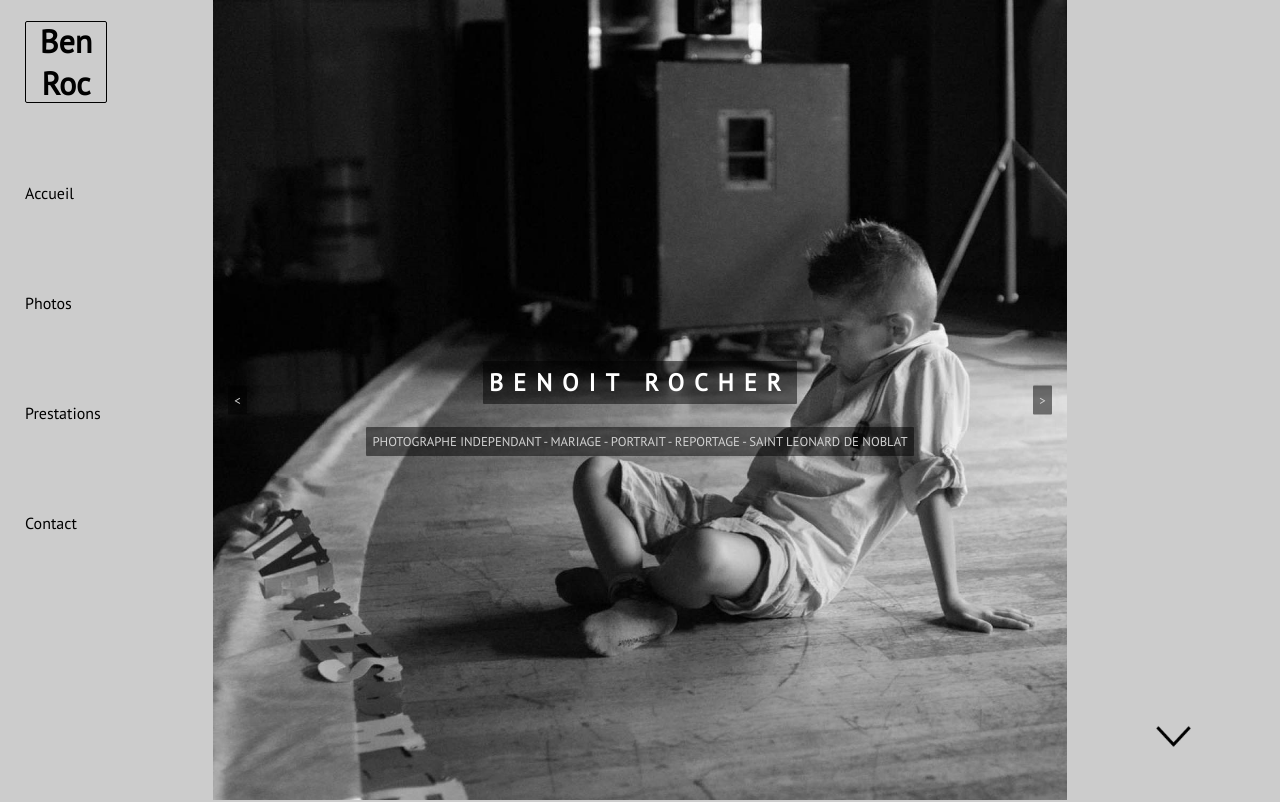
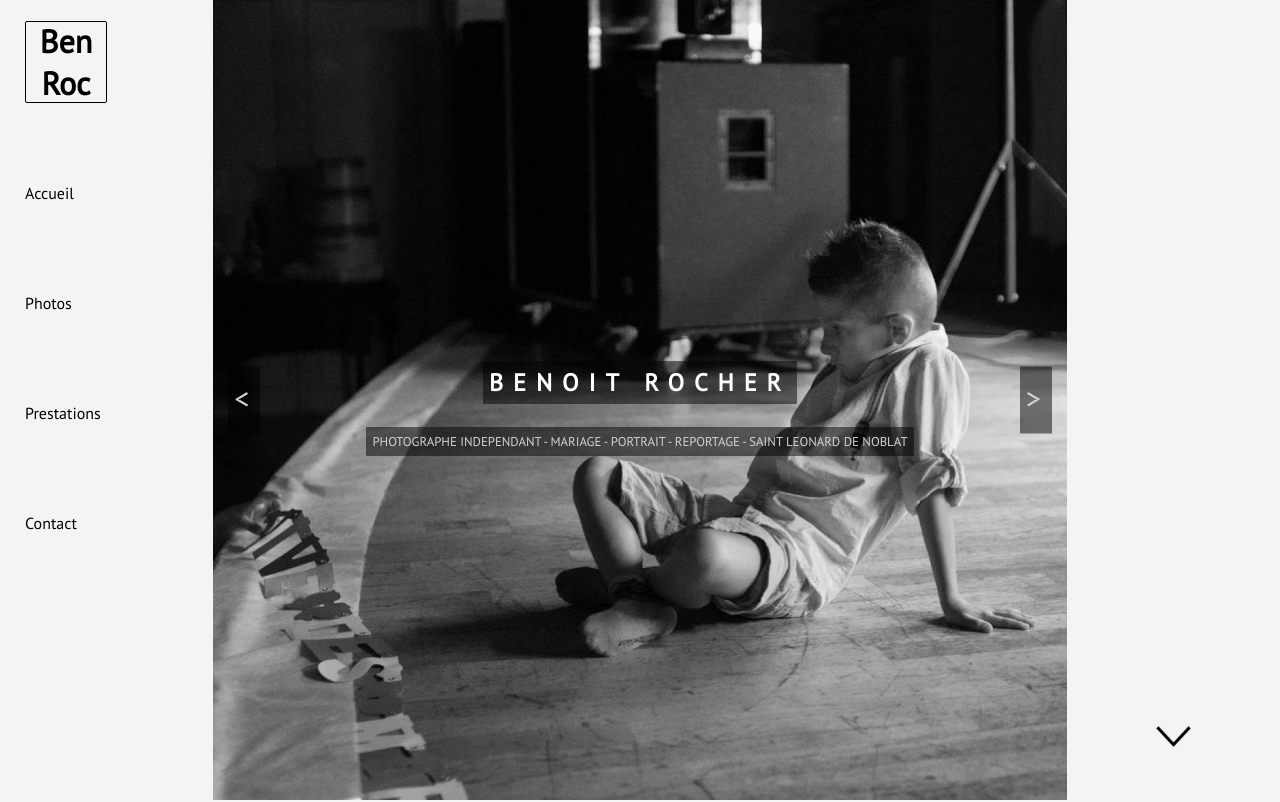
Before and after one commit to lescadev/benroc, a plain HTML site: page index.html in a window 1280 px wide. Shown: the top 802 px of the page. Drawn offline with Linux system fonts and the light colour scheme.

Commit message:
Différents petits fix
Boutons disposition

```diff
--- a/style.css
+++ b/style.css
@@ -4,7 +4,7 @@ html {
 
 body{
     margin: 0;
-	background-color: rgb(204, 204, 204);
+	background-color: rgb(244, 244, 244);
   font-family: 'PT Sans', 'sans-serif';
     background-image: url('');
 }
@@ -206,8 +206,10 @@ p{
 .fleche-droite {
     color: #606060;
     position: absolute;
+    width: 20px;
+    height: 50px;
     top: 50%;
-    font-size: 2em;
+    font-size: 50px;
     display: flex;
     justify-content: space-between;
     transform: translateY(-50%);
@@ -232,6 +234,13 @@ p{
     color: rgb(210, 210, 210);
     font-size: 80%;
 
+}
+.fleche{
+    padding-top: 11px;
+    font-size: 30px;
+}
+.fleche:hover{
+    color: #ffffff;
 }
 
 .slide .en-savoir-plus {
```
